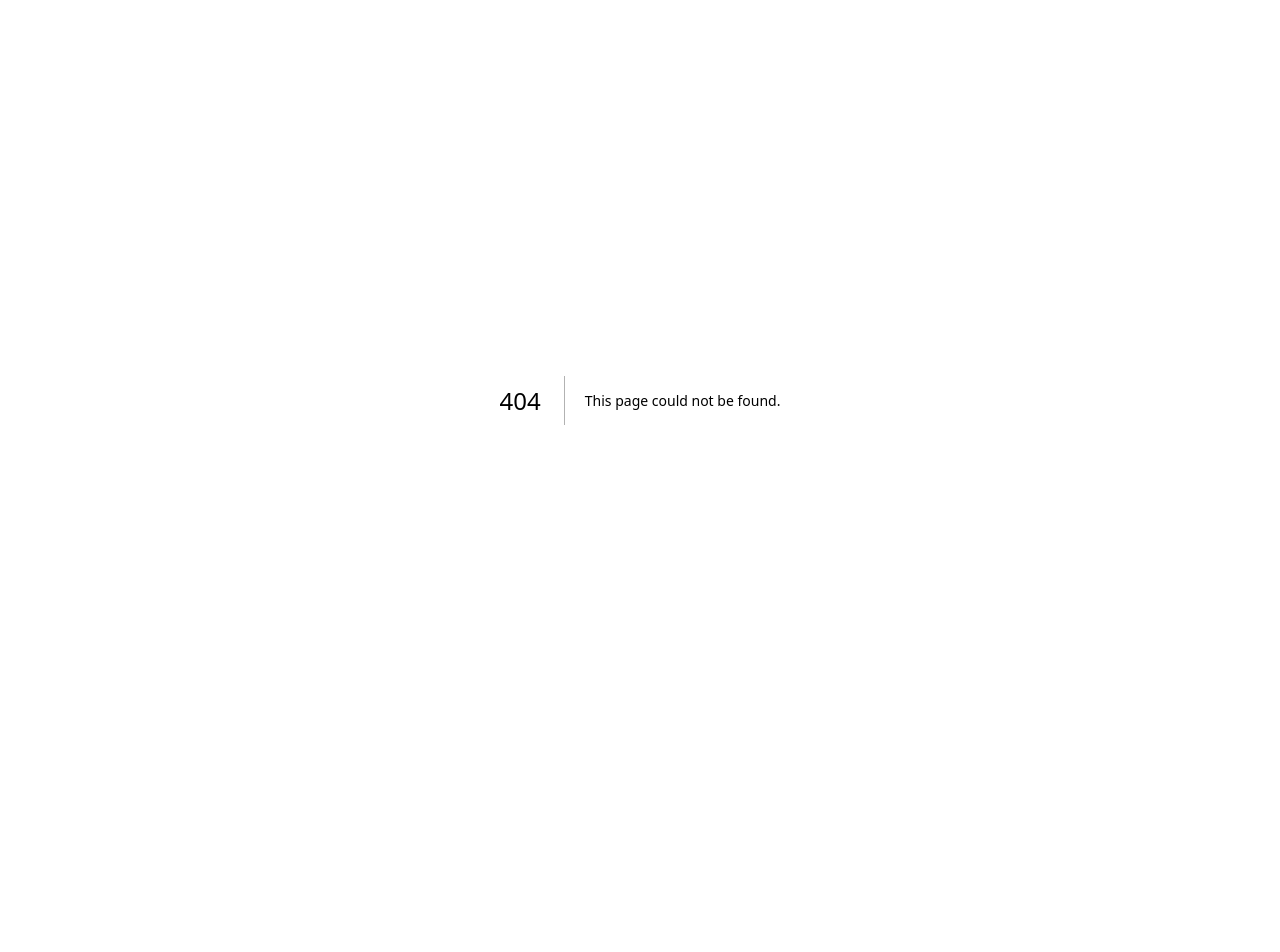
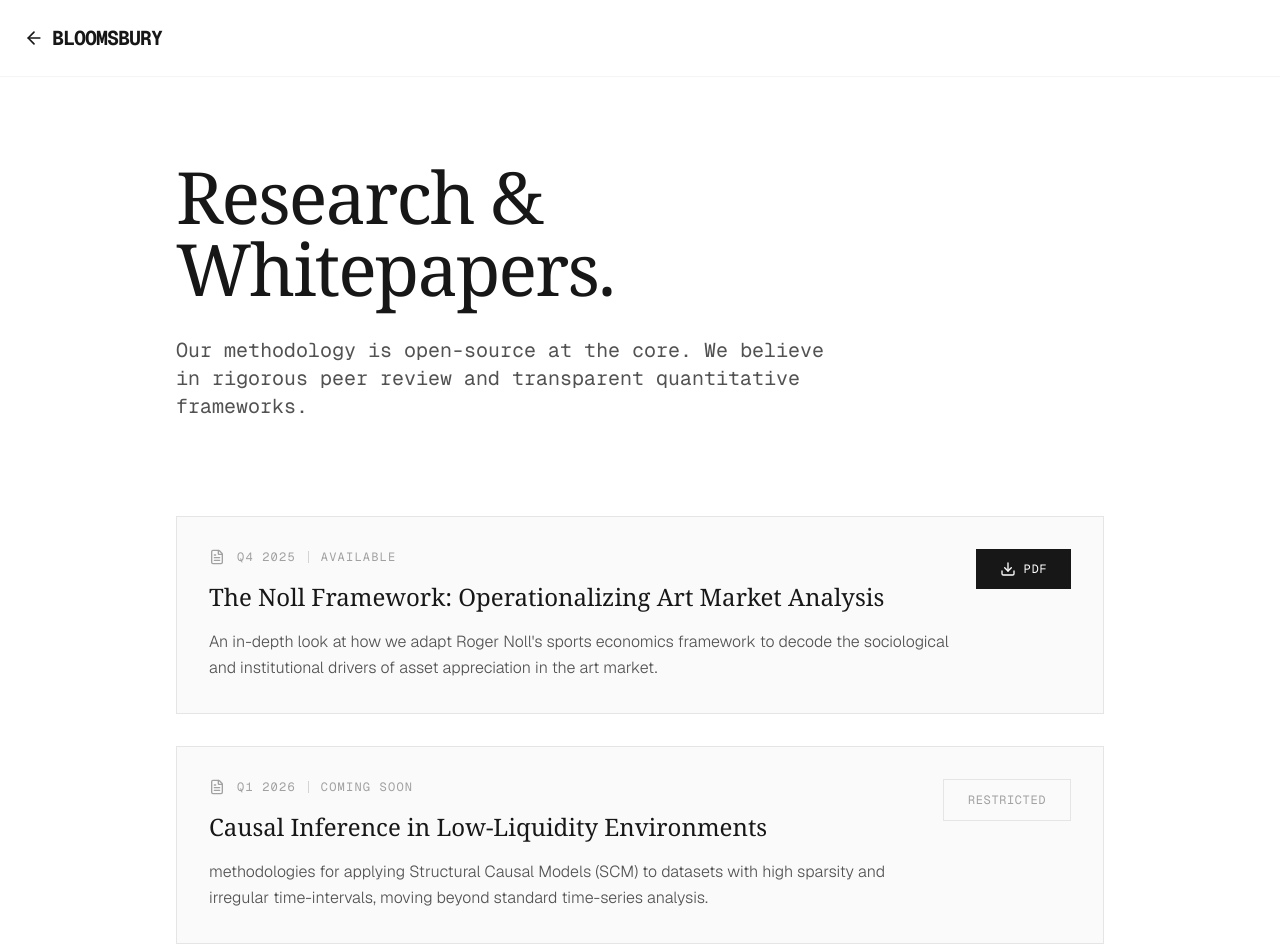
Before and after one commit to guernicastars/bloomsbury-website, a Next.js app: page /whitepapers in a window 1280 px wide. Before the commit this address had no page. Shown: the top 952 px of the page. Before the commit the page ends 800 px from the top, so only its background shows below. Built offline with nearby package versions, Linux system fonts and the light colour scheme.

Commit message:
Add whitepapers page and update company LinkedIn link

```diff
--- a/src/app/page.tsx
+++ b/src/app/page.tsx
@@ -85,7 +85,7 @@ export default function BloomsburyPage() {
           <a href="#team" className="hover:opacity-50 transition-opacity">
             Team
           </a>
-          <a href="#" className="hover:opacity-50 transition-opacity">
+          <a href="/whitepapers" className="hover:opacity-50 transition-opacity">
             Whitepapers
           </a>
           <a
@@ -432,10 +432,15 @@ export default function BloomsburyPage() {
               <h5 className="text-white mb-4 uppercase tracking-widest">
                 Connect
               </h5>
-              <a href="#" className="block hover:text-white transition-colors">
+              <a
+                href="https://www.linkedin.com/company/bloomsbury-technology/"
+                target="_blank"
+                rel="noopener noreferrer"
+                className="block hover:text-white transition-colors"
+              >
                 LinkedIn
               </a>
-              <a href="#" className="block hover:text-white transition-colors">
+              <a href="/whitepapers" className="block hover:text-white transition-colors">
                 Whitepapers
               </a>
             </div>
--- /dev/null
+++ b/src/app/whitepapers/page.tsx
@@ -0,0 +1,116 @@
+"use client";
+
+import React from "react";
+import { motion } from "framer-motion";
+import { ArrowLeft, FileText, Download } from "lucide-react";
+import Link from "next/link";
+
+const FadeIn = ({
+  children,
+  delay = 0,
+}: {
+  children: React.ReactNode;
+  delay?: number;
+}) => (
+  <motion.div
+    initial={{ opacity: 0, y: 20 }}
+    whileInView={{ opacity: 1, y: 0 }}
+    viewport={{ once: true }}
+    transition={{ duration: 0.6, delay, ease: "easeOut" }}
+  >
+    {children}
+  </motion.div>
+);
+
+export default function WhitepapersPage() {
+  const papers = [
+    {
+      title: "The Noll Framework: Operationalizing Art Market Analysis",
+      abstract:
+        "An in-depth look at how we adapt Roger Noll's sports economics framework to decode the sociological and institutional drivers of asset appreciation in the art market.",
+      date: "Q4 2025",
+      status: "Available",
+    },
+    {
+      title: "Causal Inference in Low-Liquidity Environments",
+      abstract:
+        "methodologies for applying Structural Causal Models (SCM) to datasets with high sparsity and irregular time-intervals, moving beyond standard time-series analysis.",
+      date: "Q1 2026",
+      status: "Coming Soon",
+    },
+    {
+      title: "Behavioral Alpha: Quantifying the Winner's Curse",
+      abstract:
+        "Using Agent-Based Modeling (ABM) to simulate auction room dynamics and identify optimal bidding strategies to avoid overpayment in heated markets.",
+      date: "Q1 2026",
+      status: "Coming Soon",
+    },
+  ];
+
+  return (
+    <main className="min-h-screen bg-white text-neutral-900 selection:bg-neutral-900 selection:text-white font-sans">
+      <nav className="fixed top-0 w-full z-50 px-6 py-6 flex justify-between items-center bg-white/80 backdrop-blur-md border-b border-neutral-100">
+        <Link
+          href="/"
+          className="font-mono font-bold tracking-tighter text-xl flex items-center gap-2 hover:opacity-70 transition-opacity"
+        >
+          <ArrowLeft size={20} />
+          BLOOMSBURY
+        </Link>
+      </nav>
+
+      <section className="pt-40 pb-24 px-6 md:px-12 max-w-5xl mx-auto">
+        <FadeIn>
+          <h1 className="text-5xl md:text-7xl font-serif mb-8 tracking-tight">
+            Research & <br /> Whitepapers.
+          </h1>
+          <p className="text-xl font-mono text-neutral-600 mb-24 max-w-2xl">
+            Our methodology is open-source at the core. We believe in rigorous
+            peer review and transparent quantitative frameworks.
+          </p>
+        </FadeIn>
+
+        <div className="grid grid-cols-1 gap-8">
+          {papers.map((paper, i) => (
+            <FadeIn key={i} delay={0.1 * i}>
+              <div className="group border border-neutral-200 p-8 hover:border-neutral-900 transition-colors duration-300 bg-neutral-50">
+                <div className="flex flex-col md:flex-row md:items-start justify-between gap-6">
+                  <div className="flex-1">
+                    <div className="flex items-center gap-3 mb-4 text-neutral-400 font-mono text-xs uppercase tracking-widest">
+                      <FileText size={16} />
+                      <span>{paper.date}</span>
+                      <span className="w-px h-3 bg-neutral-300"></span>
+                      <span>{paper.status}</span>
+                    </div>
+                    <h3 className="text-2xl font-serif mb-4 group-hover:underline decoration-1 underline-offset-4">
+                      {paper.title}
+                    </h3>
+                    <p className="text-neutral-600 font-light leading-relaxed max-w-3xl">
+                      {paper.abstract}
+                    </p>
+                  </div>
+                  <div className="flex items-center">
+                    {paper.status === "Available" ? (
+                      <button className="flex items-center gap-2 px-6 py-3 bg-neutral-900 text-white font-mono text-xs uppercase tracking-wider hover:bg-neutral-800 transition-colors">
+                        <Download size={16} />
+                        PDF
+                      </button>
+                    ) : (
+                      <div className="px-6 py-3 border border-neutral-200 text-neutral-400 font-mono text-xs uppercase tracking-wider cursor-not-allowed">
+                        Restricted
+                      </div>
+                    )}
+                  </div>
+                </div>
+              </div>
+            </FadeIn>
+          ))}
+        </div>
+      </section>
+
+      <footer className="px-6 md:px-12 py-12 border-t border-neutral-100 mt-12 text-center font-mono text-xs text-neutral-400">
+        © 2026 Bloomsbury Technology Ltd.
+      </footer>
+    </main>
+  );
+}
```
